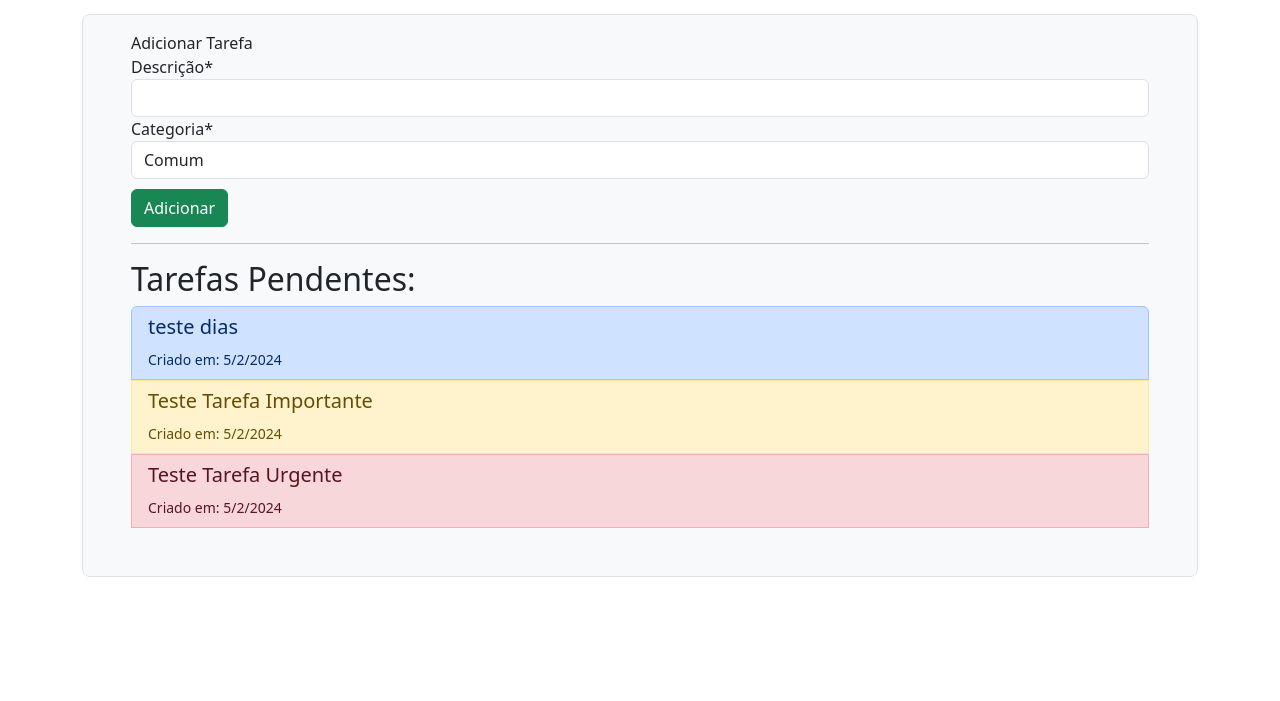
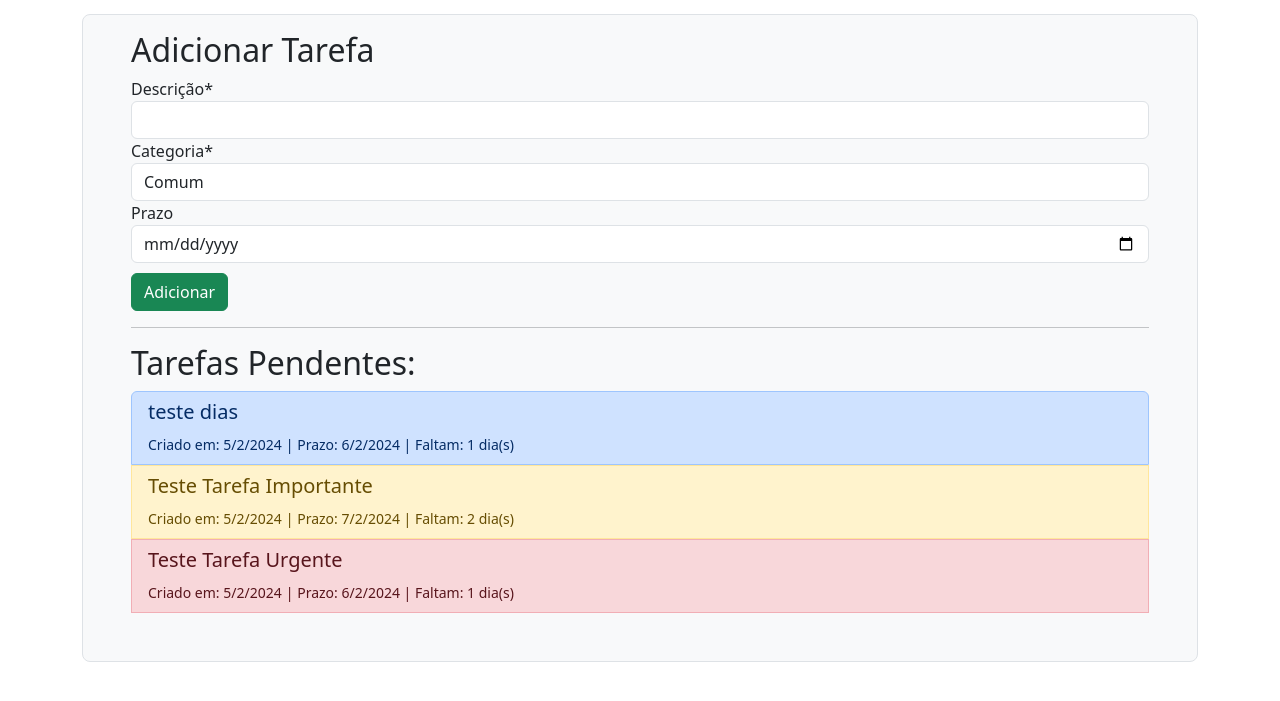
Before and after one commit to haroldoalcobacas/https---github.com-haroldoalcobacas-TarefaDoDia, a Django app: page /tarefas/ in a window 1280 px wide. Shown: the part 56-757 px from the top of the page. Run offline with Django 4.2, Linux system fonts and the light colour scheme; data comes from the database, SQL or seed files in the repository; both versions use the stored data as it was after the commit; some libraries are stand-ins or nearby versions.

Commit message:
inserção de dias para Termino da tarefa

```diff
--- a/tarefas/forms.py
+++ b/tarefas/forms.py
@@ -6,18 +6,24 @@ from .models import Tarefa
 class AdicionarTarefa(forms.ModelForm):
     class Meta:
         model = Tarefa
-        fields = ['descricao', 'categoria']
+        fields = ['descricao', 'categoria', 'prazo' ]
         labels = {
             'descricao': 'Descrição',
             'categoria': 'Categoria',
+            'prazo': 'Prazo',
+        }
+        widgets = {'prazo': forms.DateTimeInput(attrs={'type': 'date' }),
         }
 
 class EditarTarefa(forms.Form):
-    Opcoes_Categoria = (
-        ('urgente','Urgente'),
-        ('importante', 'Importante'),
-        ('comum', 'Comum'),
-    )
 
-    tarefa = forms.CharField(max_length=400)
-    categoria = forms.ChoiceField(choices=Opcoes_Categoria)
+        Opcoes_Categoria = (
+            ('urgente','Urgente'),
+            ('importante', 'Importante'),
+            ('comum', 'Comum'),
+        )
+
+        descrição = forms.CharField(max_length=400)
+        categoria = forms.ChoiceField(choices=Opcoes_Categoria)
+        widgets = {'conclusao': forms.DateTimeInput(attrs={'type': 'date' }),
+            }
--- a/tarefas/models.py
+++ b/tarefas/models.py
@@ -1,4 +1,8 @@
 from django.db import models
+from django.utils import timezone
+
+
+
 
 class Tarefa(models.Model):
     Opcoes_Status = (
@@ -17,3 +21,18 @@ class Tarefa(models.Model):
     categoria = models.CharField(max_length=25, choices=Opcoes_Categoria, default = 'comum')
     status = models.CharField(max_length=25, choices = Opcoes_Status, default='pendente')
     conclusao = models.DateTimeField(null=True, blank=True)
+    prazo = models.DateTimeField(null=True, blank=True)
+    dia_restante = models.IntegerField(null=True, blank=True)
+
+    def calcular_dia_restante(self):
+        if self.prazo:
+            data_atual = timezone.now().date()
+            data_prazo = self.prazo.date()
+            dias_restantes = (data_prazo - data_atual).days
+            return dias_restantes
+        else:
+            return None
+
+    def save(self, *args, **kwargs):
+        self.dia_restante = self.calcular_dia_restante()
+        super().save(*args, **kwargs)
--- a/tarefas/templates/base.html
+++ b/tarefas/templates/base.html
@@ -1,14 +1,32 @@
 <!doctype html>
-<html lang="pt">
+<html lang="pt-br">
 <head>
     <meta charset="utf-8">
     <meta name="viewport" content="width=device-width, initial-scale=1">
 
-    <title>{% block title%}  {% endblock %}</title>
+    <title>{% block title %} {% endblock %}</title>
 
+    <!-- Bootstrap CSS -->
     <link href="https://cdn.jsdelivr.net/npm/bootstrap@5.3.2/dist/css/bootstrap.min.css" rel="stylesheet" integrity="sha384-T3c6CoIi6uLrA9TneNEoa7RxnatzjcDSCmG1MXxSR1GAsXEV/Dwwykc2MPK8M2HN" crossorigin="anonymous">
+
+    <!--GoogleFontes-->
+    <link rel="preconnect" href="https://fonts.googleapis.com">
+    <link rel="preconnect" href="https://fonts.gstatic.com" crossorigin>
+    <link href="https://fonts.googleapis.com/css2?family=IBM+Plex+Sans:ital,wght@0,300;0,400;0,500;0,700;1,400&display=swap" rel="stylesheet">
+
+     <!--Bootstrap Icons-->
+    <link rel="stylesheet" href="https://cdn.jsdelivr.net/npm/bootstrap-icons@1.11.3/font/bootstrap-icons.min.css">
+
+    <!-- jQuery -->
+    <script src="https://code.jquery.com/jquery-3.6.4.min.js"></script>
+
+    <!-- Bootstrap JS -->
+    <script src="https://cdn.jsdelivr.net/npm/bootstrap@5.3.2/dist/js/bootstrap.bundle.min.js" integrity="sha384-C6RzsynM9kWDrMNeT87bh95OGNyZPhcTNXj1NW7RuBCsyN/o0jlpcV8Qyq46cDfL" crossorigin="anonymous"></script>
+
+
+
 </head>
-  <body style = "padding-top:70px">
+<body style="padding-top: 70px">
     <nav class="navbar fixed-top navbar-expand-lg navbar-dark bg-primary">
         <div class="container-fluid">
             <a class="navbar-brand" href="{% url 'tarefas_pendentes_list' %}">Sistema de Tarefas</a>
@@ -28,20 +46,25 @@
                         <ul class="dropdown-menu" aria-labelledby="navbarDropdown">
                             <li><a class="dropdown-item" href="{% url 'tarefas_adiadas_list' %}">Adiadas</a></li>
                             <li><a class="dropdown-item" href="{% url 'tarefas_concluidas_list' %}">Concluídas</a></li>
-
                         </ul>
                     </li>
                 </ul>
             </div>
         </div>
     </nav>
+
     <div class="container">
-        {% block content%}
-
+        {% block content %}
         {% endblock %}
     </div>
 
-    <script src="https://cdn.jsdelivr.net/npm/bootstrap@5.3.2/dist/js/bootstrap.bundle.min.js" integrity="sha384-C6RzsynM9kWDrMNeT87bh95OGNyZPhcTNXj1NW7RuBCsyN/o0jlpcV8Qyq46cDfL" crossorigin="anonymous"></script>
+    <script>
+        $(document).ready(function(){
+            $('#datetimepicker').datetimepicker({
+                format: 'YYYY-MM-DD',
+            });
+        });
+    </script>
+
 </body>
-
 </html>
--- a/tarefas/templates/tarefas/tarefas_adiadas.html
+++ b/tarefas/templates/tarefas/tarefas_adiadas.html
@@ -14,6 +14,7 @@
 
                 <h5>{{ tarefa.descricao }}</h5>
                 <small>Criado em: {{ tarefa.criacao.day }}/{{ tarefa.criacao.month }}/{{ tarefa.criacao.year }}</small>
+                <small> |  Prazo: {{ tarefa.prazo.day }}/{{ tarefa.prazo.month }}/{{ tarefa.prazo.year }} </small>
                 </button>
                 <!-- Modal -->
                 <div class="modal fade" id="modal{{ tarefa.id }}" tabindex="-1" aria-labelledby="exampleModalLabel" aria-hidden="true">
--- /dev/null
+++ b/tarefas/templates/tarefas/tarefas_pendentes.css
@@ -0,0 +1,3 @@
+
+
+style="padding-top: 70px"
--- a/tarefas/templates/tarefas/tarefas_pendentes.html
+++ b/tarefas/templates/tarefas/tarefas_pendentes.html
@@ -5,14 +5,14 @@
 
     {% block content %}
             <div class="h-100 p-5 pt-3 bg-light border rounded-3 ">
-              </h2>Adicionar Tarefa</h2>
+              <h2>Adicionar Tarefa</h2>
                 <form method="post">
-                {% csrf_token %}
-                {{ form | crispy }}
-                <div style="margin-top: 10px;"> <!-- Ajuste o valor conforme necessário -->
-                    <input class="btn btn-success" type="submit" value="Adicionar">
-                </div>
+                    {% csrf_token %}
+                    {{ form | crispy }}
 
+                        <div style="margin-top: 10px;"> <!-- Ajuste o valor conforme necessário -->
+                            <input class="btn btn-success" type="submit" value="Adicionar">
+                        </div>
                 </form>
                 <hr>
 
@@ -31,6 +31,8 @@
                         {% endif %}
                         <h5>{{ tarefa.descricao }}</h5>
                         <small>Criado em: {{ tarefa.criacao.day }}/{{ tarefa.criacao.month }}/{{ tarefa.criacao.year }}</small>
+                        <small> |  Prazo: {{ tarefa.prazo.day }}/{{ tarefa.prazo.month }}/{{ tarefa.prazo.year }} </small>
+                        <small> | Faltam: {% if tarefa.dia_restante %} {{ tarefa.dia_restante }} dia(s) {% else %} Prazo não definido {% endif %}</small>
                         </button>
                         <!-- Modal -->
                         <div class="modal fade" id="modal{{ tarefa.id }}" tabindex="-1" aria-labelledby="exampleModalLabel" aria-hidden="true">
--- a/tarefas/views.py
+++ b/tarefas/views.py
@@ -63,7 +63,7 @@ def tarefas_concluidas_list(request):
                   {'tarefas_concluidas':tarefas_concluidas})
 
 def tarefas_adiadas_list(request):
-    tarefas_adiadas = Tarefa.objects.filter(status='adiado')
+    tarefas_adiadas = Tarefa.objects.filter(status='adiada')
     return render(request,'tarefas/tarefas_adiadas.html',
                   {'tarefas_adiadas': tarefas_adiadas })
 
```
Also changed, not shown: cron.py (added, +17 -0 lines), tarefadodia/settings.py (+4 -8 lines), db.sqlite3, tarefas/migrations/0003_tarefa_prazo_alter_tarefa_status.py (added), tarefas/migrations/0004_tarefa_dia_restante.py (added). Lines whose indentation alone changed are shown as unchanged.
